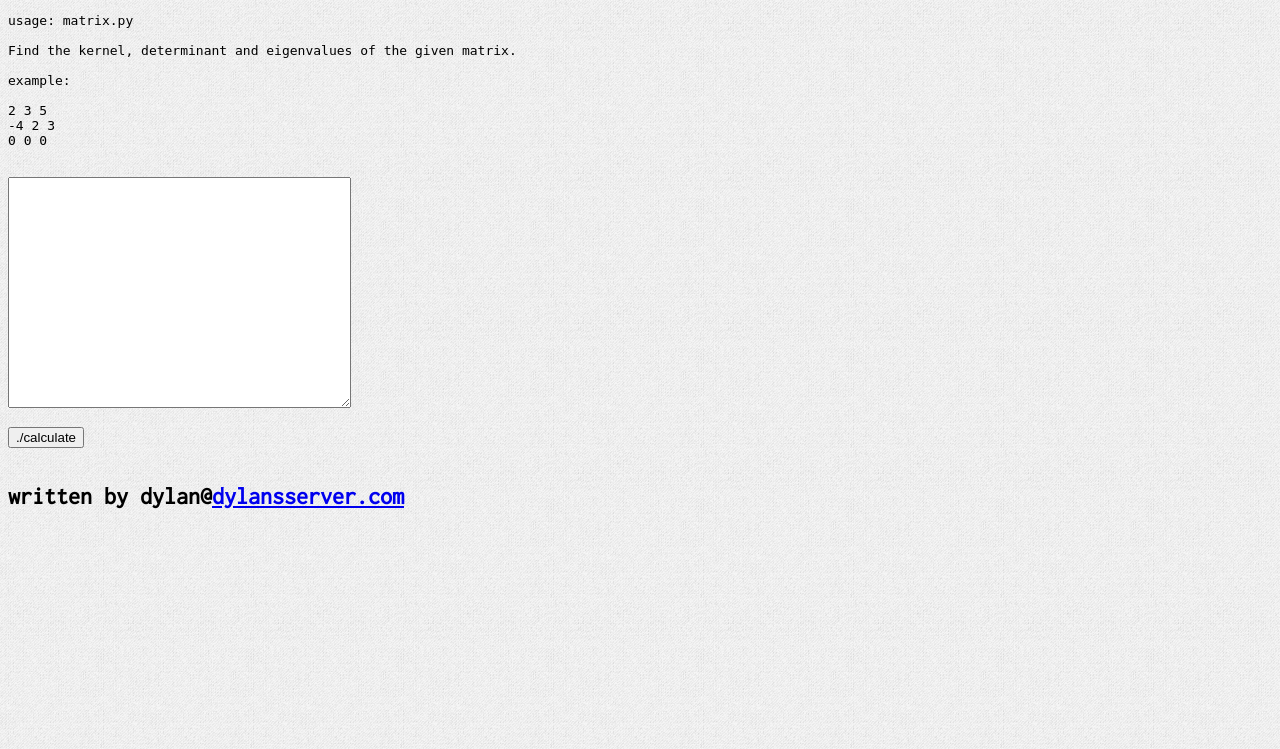
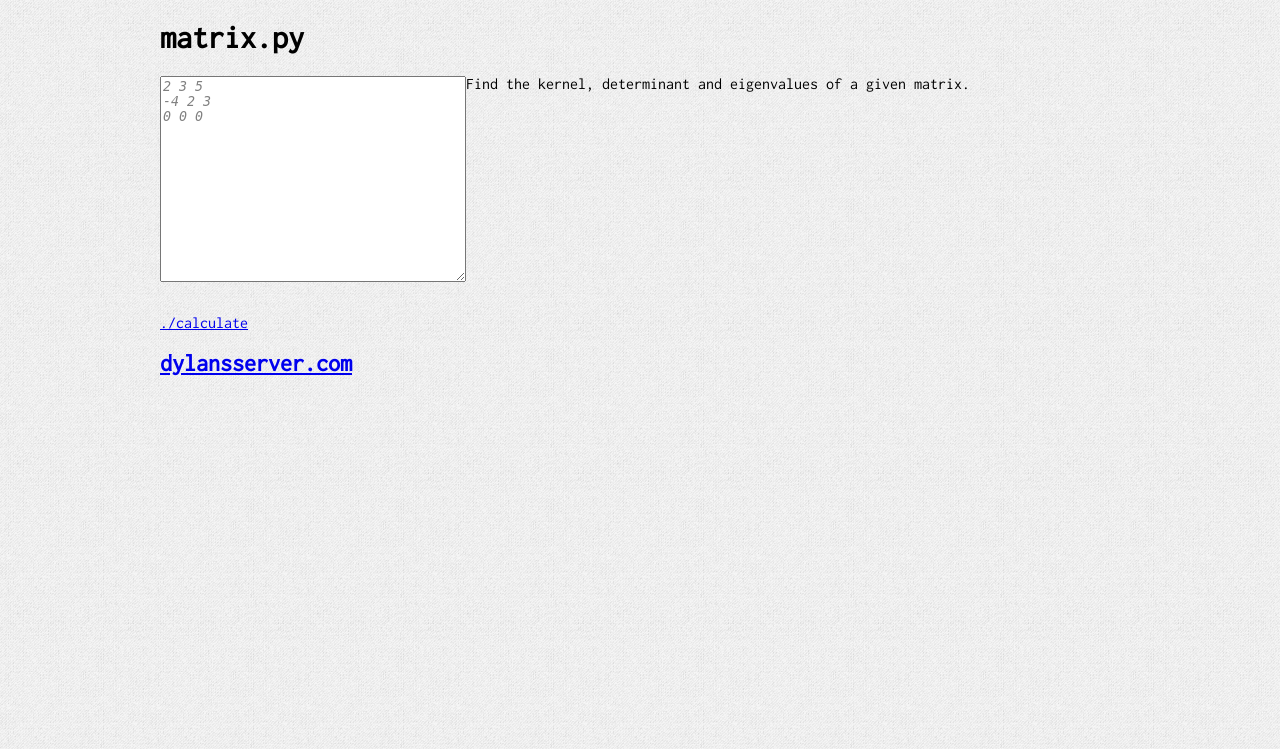
Before and after one commit to majuscule/matrixnullspace.com, a PHP site: page / in a window 1280 px wide. Shown: the top 749 px of the page. Run offline with PHP 8.4, Linux system fonts and the light colour scheme.

Commit message:
return json from matrix, be pretty n'ajaxy

```diff
--- a/index.php
+++ b/index.php
@@ -1,38 +1,32 @@
 <!DOCTYPE HTML>
 <html>
 <head>
-  <meta charset="utf-8">
+  <meta charset='utf-8'>
   <title>matrixnullspace</title>
-  <link rel="stylesheet" href="/style.css">
-  <script type='text/javascript' src='/jquery.js'></script>
-  <script type='text/javascript' src='/validate.js'></script>
+  <link rel='stylesheet' href='/style.css'>
+  <script type='text/javascript' src='/js/jquery.js'></script>
+  <script type='text/javascript' src='/js/matrix.js'></script>
 </head>
 <body>
+  <div id='container'>
 
-<pre>
-usage: matrix.py
+  <h1>matrix.py</h1>
+  Find the kernel, determinant and eigenvalues of a given matrix.
 
-Find the kernel, determinant and eigenvalues of the given matrix.
+  <form>
+      <textarea id="matrix">2 3 5
+-4 2 3
+0 0 0</textarea></br>
+      <a id='submit' href='#'>./calculate</a>
+  </form>
 
-example:
+  <ul id='results'></ul>
 
-2 3 5
--4 2 3
-0 0 0
-</pre>
+  <div id='clear'></div>
 
-<br>
-
-<form id="calulator" action="calculate" method="post" >
-  <textarea id="matrix" name="matrix" rows="15" cols="40"></textarea>
-  <br><br>
-  <input type="submit" value="./calculate" id="submit" />
-</form>
-
+  <div id="footer">
+      <h2><a href="http://dylansserver.com">dylansserver.com</a>
+  </div>
+</div>
 </body>
-
-<br>
-<h2>written by dylan@<a href="http://dylansserver.com">dylansserver.com</a>
-</h2>
-
 </html>
--- /dev/null
+++ b/js/matrix.js
@@ -0,0 +1,43 @@
+$(document).ready(function(){
+  $('#submit').click(function(event){
+    if ($('#matrix').val() == ''
+        || $('#matrix').val().match(/[^.\-\d\s]/) != null) {
+        event.preventDefault();
+        $('#results').fadeOut('slow', function() {
+            $('#results').html(
+                $('<span>').attr('id', 'fail').text(
+                    $('#matrix').val() == '' ?
+                        'Enter a matrix!' : 'Invalid character in matrix.'
+                    ));
+            $('#results').fadeIn();
+        });
+        return;
+    }
+    $.post('/calculate', { 'matrix' : $('#matrix').val() })
+        .done(function(data) {
+            $('#results').fadeOut('slow', function() {
+                $('#results').html('').append(
+                    $('<li>').text('eigenvalues').append(
+                        $('<pre>').text(data.eigenvalues)),
+                    $('<li>').text('determinant').append(
+                        $('<pre>').text(data.determinant)),
+                    $('<li>').text('nullspace').append(
+                        $('<pre>').text(data.nullspace))
+                );
+                $('#results').fadeIn();
+            });
+        })
+        .fail(function(data) {
+            $('#results').fadeOut('slow', function() {
+                $('#results').html(
+                    $('<span>').attr('id', 'fail')
+                        .text('Uh-oh, something\'s gone wrong!'));
+                $('#results').fadeIn();
+            });
+        });
+  });
+  $('textarea').focus(function(e) {
+      $(e.target).text('');
+      $(e.target).css({ 'color' : 'black', 'font-style' : 'none' });
+  });
+});
--- a/style.css
+++ b/style.css
@@ -23,4 +23,47 @@
 body {
     background-image: url('/images/gray_jean.png');
     font-family: 'InconsolataMedium';
+    margin: 20px 20px 30px 20px;
 }
+
+#container {
+    margin: auto;
+    width: 960px;
+}
+
+form {
+    float: left;
+}
+
+textarea {
+    width: 300px;
+    height: 200px;
+    margin-bottom: 30px;
+    color: grey;
+    font-style: italic;
+}
+
+#results {
+    float: left;
+    margin: 0px 0px 0px 20px;
+}
+
+#results li {
+    font-weight: bold;
+}
+
+#results li :not(child) {
+    font-weight: normal;
+}
+
+#fail {
+    color: red;
+}
+
+#clear {
+    clear: both;
+}
+
+#footer {
+    width: 100%;
+}
--- a/validate.js
+++ /dev/null
@@ -1,8 +0,0 @@
-$(document).ready(function(){
-  $('#submit').click(function(event){
-    if ( $('#matrix').val() == ''
-       ){
-         event.preventDefault();
-    }
-  });
-});
```
Also changed, not shown: js/jquery.js (renamed from jquery.js), 1 other file.
